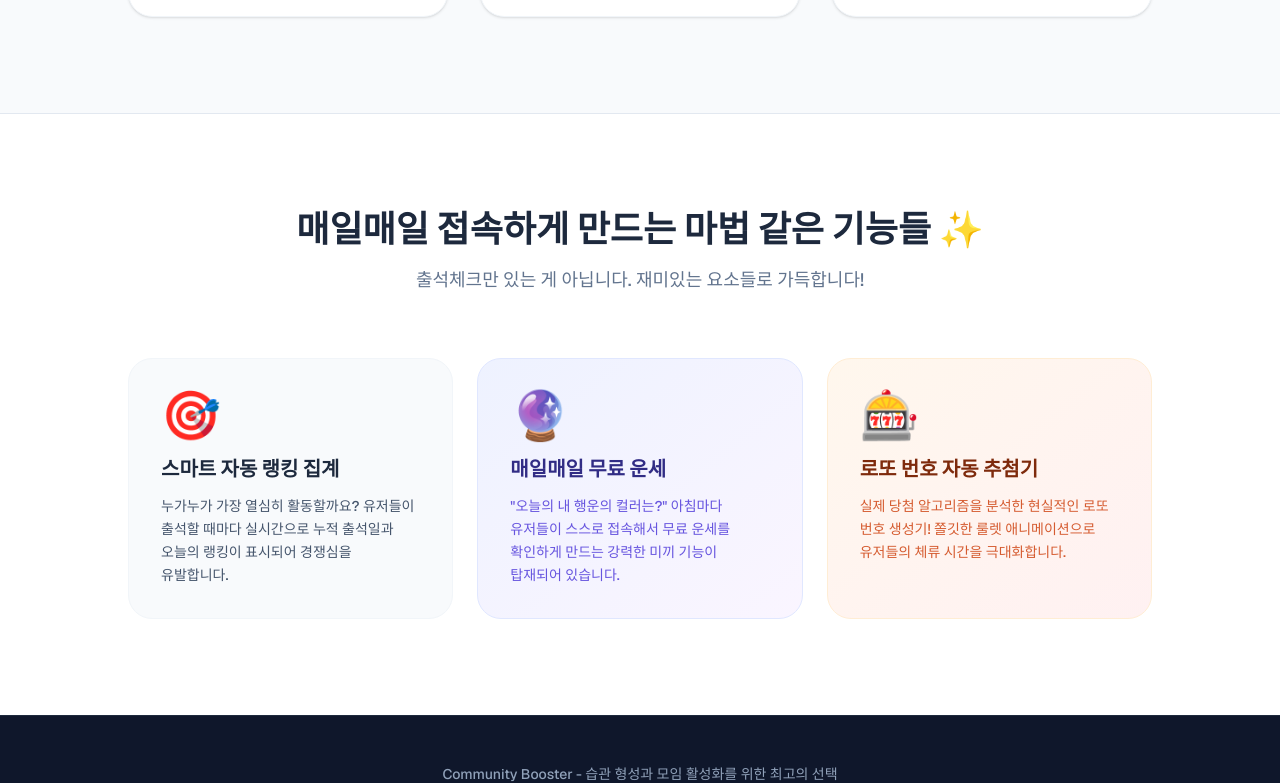
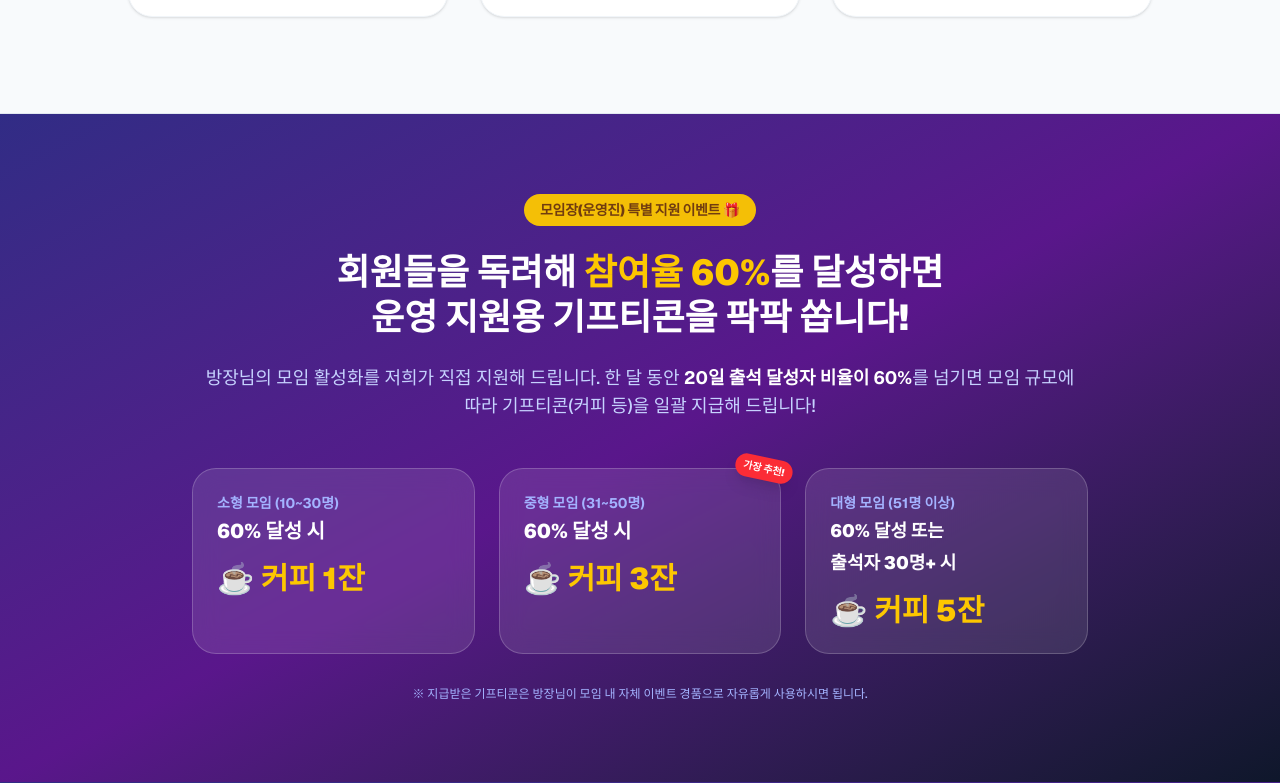
Before and after one commit to timbach9741-wq/band-checkin, a Next.js app: page / in a window 1280 px wide. Shown: the part 2064-2847 px from the top of the page. Built offline with nearby package versions, Linux system fonts and the light colour scheme.

Commit message:
'add-reward-policy-guide-to-landing-page'

```diff
--- a/src/app/page.tsx
+++ b/src/app/page.tsx
@@ -442,6 +442,49 @@ export default function Home() {
           </div>
         </section>
 
+        {/* 3.5. 방장 특별 혜택 안내 (Reward Policy) */}
+        <section className="w-full bg-gradient-to-br from-indigo-900 via-purple-900 to-slate-900 py-20 px-4 border-b border-indigo-900/50">
+          <div className="max-w-4xl mx-auto text-center">
+            <div className="inline-block bg-yellow-400 text-yellow-900 font-black px-4 py-1.5 rounded-full text-sm tracking-tight mb-6 animate-pulse">
+              모임장(운영진) 특별 지원 이벤트 🎁
+            </div>
+            <h2 className="text-3xl md:text-4xl font-black mb-6 text-white break-keep leading-tight">
+              회원들을 독려해 <span className="text-yellow-400">참여율 60%</span>를 달성하면<br className="hidden md:block" />
+              운영 지원용 기프티콘을 팍팍 쏩니다!
+            </h2>
+            <p className="text-indigo-200 text-lg mb-12 font-medium break-keep">
+              방장님의 모임 활성화를 저희가 직접 지원해 드립니다. 한 달 동안 <strong className="text-white">20일 출석 달성자 비율이 60%</strong>를 넘기면 모임 규모에 따라 기프티콘(커피 등)을 일괄 지급해 드립니다!
+            </p>
+
+            <div className="grid grid-cols-1 md:grid-cols-3 gap-6">
+              <div className="bg-white/10 backdrop-blur-md border border-white/20 p-6 rounded-3xl text-left hover:bg-white/15 transition-all">
+                <div className="text-indigo-300 font-bold text-sm mb-1">소형 모임 (10~30명)</div>
+                <div className="text-white text-xl font-black mb-4">60% 달성 시</div>
+                <div className="text-yellow-400 text-3xl font-black flex items-center gap-2">
+                  ☕ 커피 1잔
+                </div>
+              </div>
+              <div className="bg-white/10 backdrop-blur-md border border-white/20 p-6 rounded-3xl text-left hover:bg-white/15 transition-all relative">
+                <div className="absolute -top-3 -right-3 bg-red-500 text-white text-[10px] font-black px-2 py-1 rounded-full rotate-12 shadow-lg">가장 추천!</div>
+                <div className="text-indigo-300 font-bold text-sm mb-1">중형 모임 (31~50명)</div>
+                <div className="text-white text-xl font-black mb-4">60% 달성 시</div>
+                <div className="text-yellow-400 text-3xl font-black flex items-center gap-2">
+                  ☕ 커피 3잔
+                </div>
+              </div>
+              <div className="bg-white/10 backdrop-blur-md border border-white/20 p-6 rounded-3xl text-left hover:bg-white/15 transition-all">
+                <div className="text-indigo-300 font-bold text-sm mb-1">대형 모임 (51명 이상)</div>
+                <div className="text-white text-lg font-black mb-1 break-keep">60% 달성 또는</div>
+                <div className="text-white text-lg font-black mb-4 break-keep">출석자 30명+ 시</div>
+                <div className="text-yellow-400 text-3xl font-black flex items-center gap-2">
+                  ☕ 커피 5잔
+                </div>
+              </div>
+            </div>
+            <p className="text-indigo-300 text-xs mt-8 font-medium">※ 지급받은 기프티콘은 방장님이 모임 내 자체 이벤트 경품으로 자유롭게 사용하시면 됩니다.</p>
+          </div>
+        </section>
+
         {/* 4. 유저 제공 혜택 (Features) */}
         <section className="w-full bg-white py-24 px-4">
           <div className="max-w-5xl mx-auto">
```
